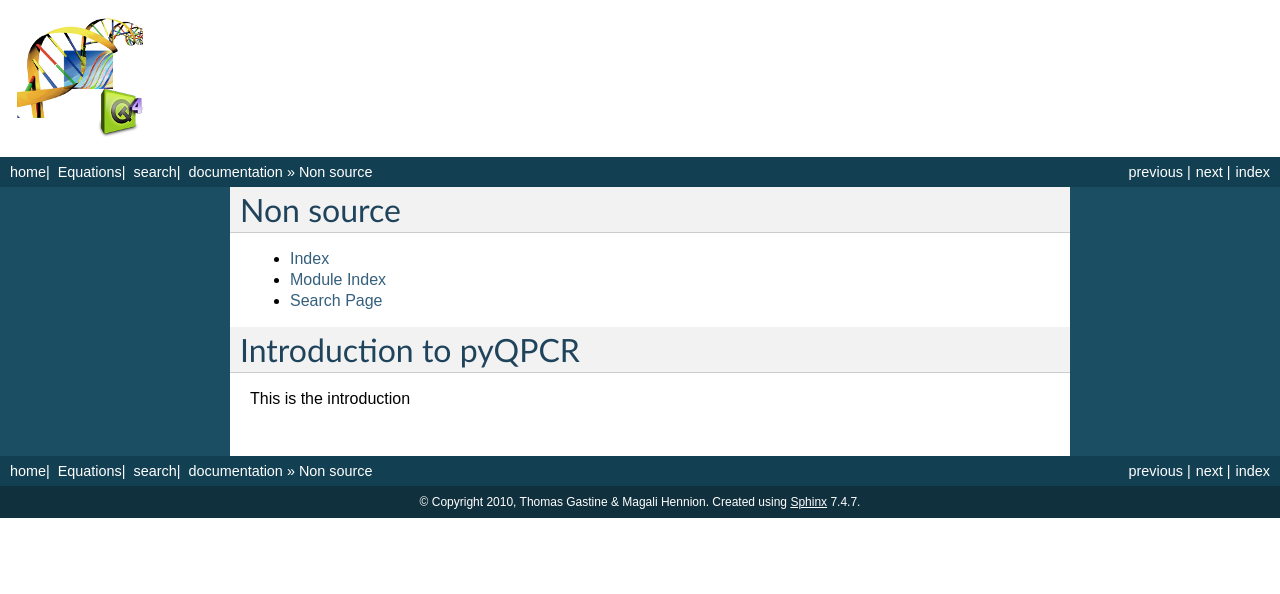
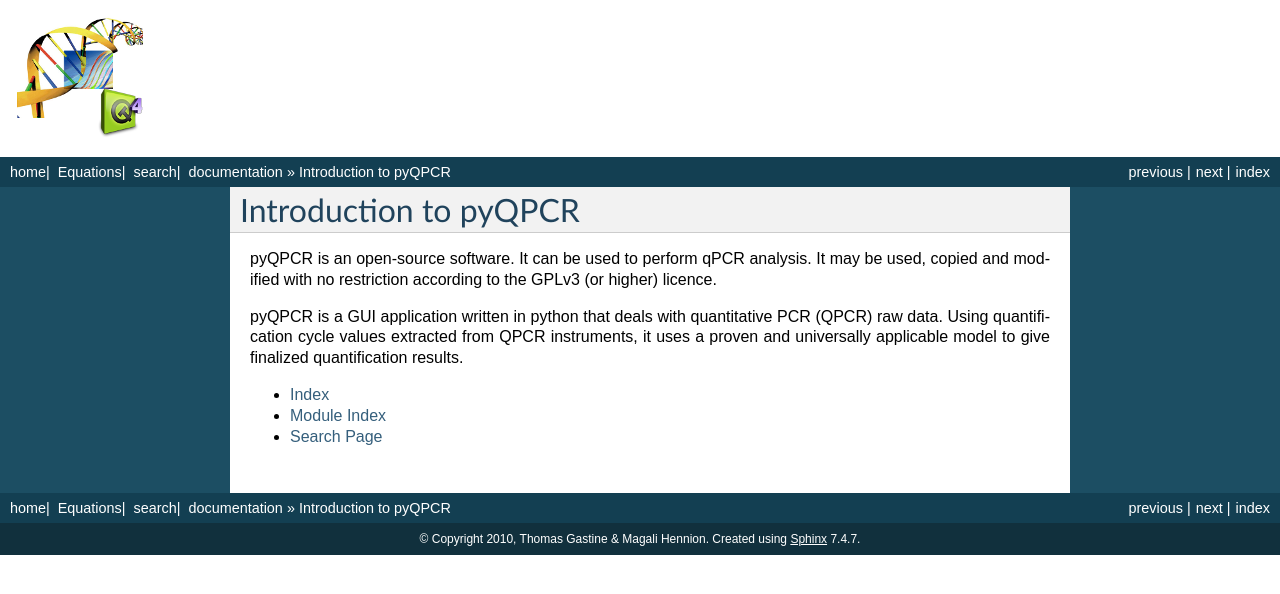
Before and after one commit to bleakley/pyqpcr, a Sphinx documentation site: the page built from sphinx/intro.rst, in a window 1280 px wide. Shown: the top 594 px of the page. Built offline with Sphinx 7.4.7, drawn with Linux system fonts in a browser that asks for light colours; formulas are drawn with MathJax 3.

```diff
--- /dev/null
+++ b/sphinx/calc.rst
@@ -0,0 +1,6 @@
+Calculations
+############
+
+.. toctree::
+
+   relative
--- a/sphinx/conf.py
+++ b/sphinx/conf.py
@@ -193,7 +193,7 @@
 
 # For "manual" documents, if this is true, then toplevel headings are parts,
 # not chapters.
-#latex_use_parts = False
+latex_use_parts = True
 
 # Additional stuff for the LaTeX preamble.
 #latex_preamble = ''
--- /dev/null
+++ b/sphinx/guide.rst
@@ -0,0 +1,6 @@
+User's guide
+############
+
+.. toctree::
+
+   install
--- a/sphinx/intro.rst
+++ b/sphinx/intro.rst
@@ -1,11 +1,16 @@
-Non source
+
+
+Introduction to pyQPCR
 ************************
+
+pyQPCR is an open-source software. It can be used to perform qPCR analysis.
+It may be used, copied and modified with no restriction according to the GPLv3 (or higher) licence.
+
+pyQPCR is a GUI application written in python that deals with quantitative
+PCR (QPCR) raw data. Using quantification cycle values extracted from QPCR
+instruments, it uses a proven and universally applicable model to give
+finalized quantification results.
 
 * :ref:`genindex`
 * :ref:`modindex`
 * :ref:`search`
-
-Introduction to pyQPCR
-************************
-
-This is the introduction
--- a/sphinx/relative.rst
+++ b/sphinx/relative.rst
@@ -1,6 +1,3 @@
-Relative quantification
-***********************
-
 Standard curve calculation
 ==========================
 
```
Also changed, not shown: sphinx/api.rst (added, +8 -0 lines), sphinx/pyQPCR.rst (+3 -5 lines).
